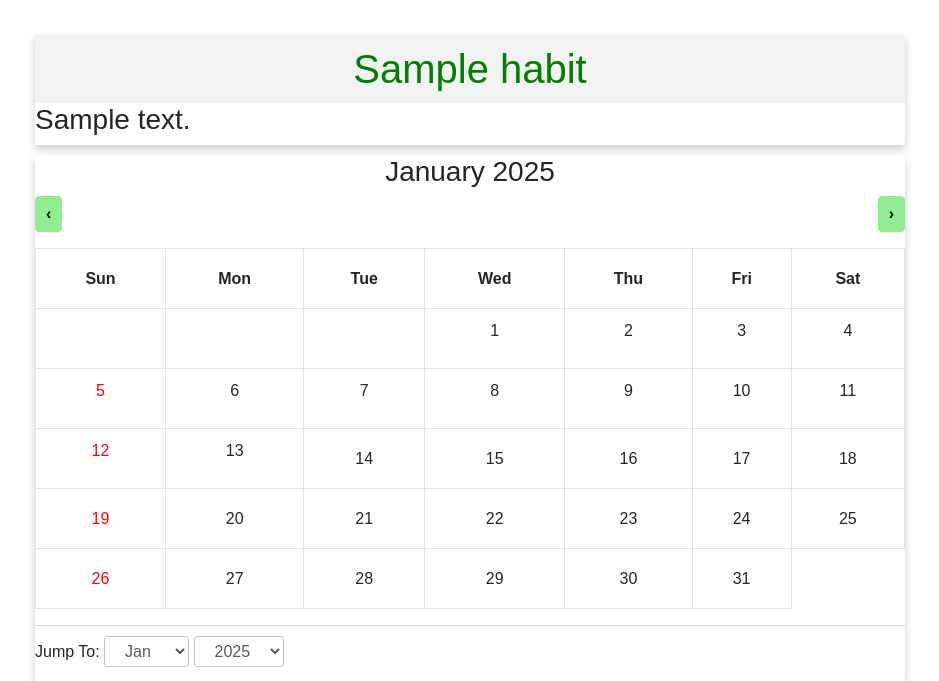
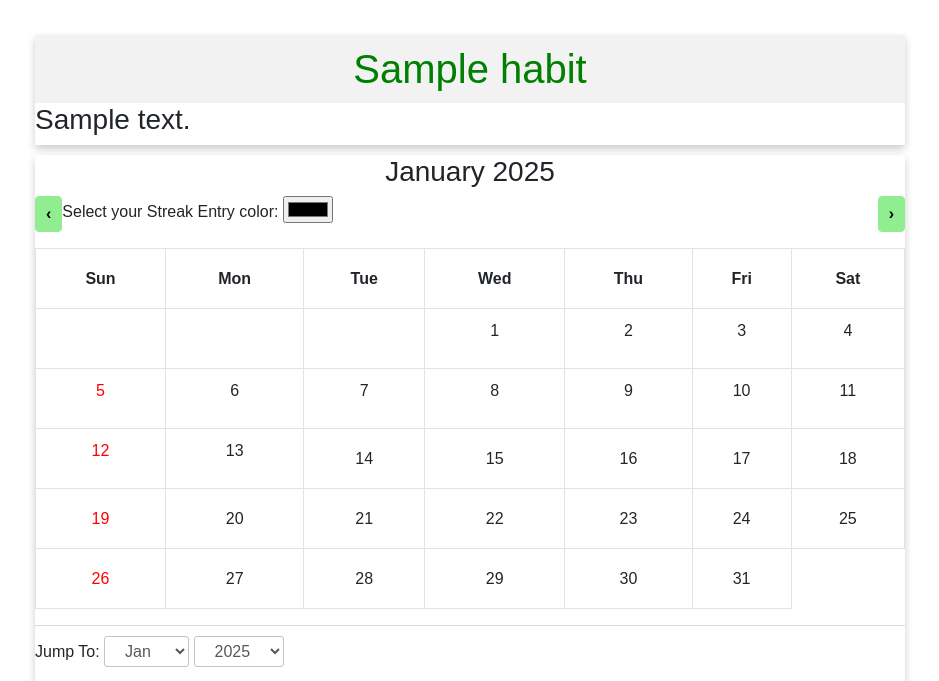
Before and after one commit to der-john/tryinghard, a Django app: page /trh/1/1/ in a window 1280 px wide. Shown: the part 56-737 px from the top of the page, without its empty margins (170-1109 px from the left). Run offline with Django 5.2, Linux system fonts and the light colour scheme; a user stored in the database is signed in; tables that the repository leaves empty hold one stand-in row (values such as "Sample post"); some libraries are stand-ins or nearby versions.

Commit message:
users may set colors of entries

```diff
--- a/trh/habits/models.py
+++ b/trh/habits/models.py
@@ -23,5 +23,6 @@ class Entry(models.Model):
     date = models.DateField("date of entry", default=timezone.now())
     entry_text = models.CharField(max_length=400, blank=True, default='')
     intensity = models.IntegerField(default=5, blank=True)
+    color = models.CharField(max_length=400, default='#008000')
     def __str__(self):
         return self.entry_text
--- a/trh/habits/templates/habits/detail.html
+++ b/trh/habits/templates/habits/detail.html
@@ -1,11 +1,13 @@
 <html>
 <head>
+	<meta charset="utf-8" />
+	<title>{{ habit.title }}</title>
     <link rel="stylesheet" href="https://cdn.jsdelivr.net/npm/bootstrap@4.0.0/dist/css/bootstrap.min.css" integrity="sha384-Gn5384xqQ1aoWXA+058RXPxPg6fy4IWvTNh0E263XmFcJlSAwiGgFAW/dAiS6JXm" crossorigin="anonymous">
     <link href="/static/g4g/css/cal-style.css" rel="stylesheet"/>
 </head>
 <body>
 	<nav class="navbar navbar-expand-lg navbar-light bg-light justify-content-between">
-		<a class="navbar-brand" href="/trh/{{u_id}}">MY STREAKS</a>
+		<a class="navbar-brand" href="/trh/{{u_id}}/">MY STREAKS</a>
 		<button class="navbar-toggler" type="button" data-toggle="collapse" data-target="#navbarNavAltMarkup" aria-controls="navbarNavAltMarkup" aria-expanded="false" aria-label="Toggle navigation">
 		  <span class="navbar-toggler-icon"></span>
 		</button>
@@ -38,6 +40,10 @@
 							onclick="previous()">
 						‹
 					</button>
+
+					<label for="favcolor">Select your Streak Entry color:</label>
+					<input type="color" id="entryColor" onChange="updateColor()"/>
+
 					<button id="next"
 							onclick="next()">
 						›
@@ -75,7 +81,8 @@
 	<script src="/static/bootstrap/js/bootstrap.js" type="text/javascript"></script>
 	<script type="text/javascript">
 
-		const entryDatesAsArr = JSON.parse('{{ entry_dates | escapejs }}');
+		const entryDatesArr = JSON.parse('{{ entry_dates | escapejs }}');
+		const entryColors = {{ entry_colors | safe }};
 
 		// Call the showCalendar function initially to display the calendar
 		window.addEventListener('DOMContentLoaded', function() {
@@ -89,11 +96,14 @@
 					days[dhead] + "'>" +
 					days[dhead] + "</th>";
 			}
-			$dataHead += "</tr>";
+			$dataHead += "</tr>"; // TODO: simplify
 
 			document.getElementById("thead-month").innerHTML = $dataHead;
 
 			monthAndYear = document.getElementById("monthAndYear");
+
+			color = decodeURIComponent('{{entry_color}}');
+			document.getElementById("entryColor").value = color;
 
 			showCalendar(currentMonth, currentYear);
 		});
@@ -172,6 +182,12 @@
 			showCalendar(currentMonth, currentYear);
 		}
 
+		function updateColor() {
+			const ec = document.getElementById("entryColor").value;
+			const inputs = document.getElementsByName("color");
+			inputs.forEach(f => f.value = encodeURIComponent(ec));
+		}
+
 		// Function to display the calendar
 		function showCalendar(month, year) {
 
@@ -187,6 +203,7 @@
 			const entryDates = getEntryDates();
 
 			let date = 1;
+			let k = 0;
 			for (let i = 0; i < 6; i++) {
 				let row = document.createElement("tr");
 				for (let j = 0; j < 7; j++) {
@@ -210,15 +227,19 @@
 									<input type="hidden" name="year" value="${year}"/>
 									<input type="hidden" name="month" value="${month + 1}"/>
 									<input type="hidden" name="day" value="${date}"/>
+									<input type="hidden" name="color" value="${color}"/>
 									<input type="submit" value="${date}"/>
-								</form>`; // TODO: make prettier
+								</form>`; // TODO: make prettier CSS-wise
 						} else {
 							cell.innerHTML = "<span>" + date + "</span>";
 						}
 
 						// Check if there are entries on this date
-						if (hasEntryOnDate(date, month, year, entryDates)) {
+						let entry = getEntryOnDate(date, month, year, entryDates);
+						if (entry != null) {
 							cell.classList.add("event-marker");
+							cell.setAttribute("style", "background-color: " + entryColors[k]);
+							k++;
 						}
 
 						row.appendChild(cell);
@@ -230,27 +251,25 @@
 		}
 
 		function getEntryDates() {
-
-			if (!entryDatesAsArr) {
+			if (!entryDatesArr) {
 				return [];
 			}
 
 			let entryDates = [];
-			entryDatesAsArr.forEach(element => {
+			entryDatesArr.forEach(element => {
 				entryDates.push(new Date(element[0], element[1] - 1, element[2]));
 			});
-
 			return entryDates;
 		}
 
-		// Function to check if there are events on a specific date
-		function hasEntryOnDate(date, month, year, entryDates) {
+		function getEntryOnDate(date, month, year, entryDates) {
 
 			let thisDate = new Date(year, month, date);
-			if (!!entryDates.find(entry => {return entry.getTime() == thisDate.getTime()})) {
-				return true;
+			let entry = entryDates.find(entry => {return entry.getTime() == thisDate.getTime()})
+			if (entry != null) {
+				return entry;
 			}
-			return false;
+			return null;
 		}
 
 		// Function to get the number of days in a month
--- a/trh/habits/views.py
+++ b/trh/habits/views.py
@@ -1,5 +1,5 @@
 import datetime
-import logging
+import urllib.parse
 
 from django.http import HttpResponse, Http404, HttpResponseRedirect, HttpResponseForbidden
 from django.shortcuts import redirect, render
@@ -40,8 +40,9 @@ def detail(request, u_id, h_id):
     try:
         nav_streak_list = Habit.objects.filter(user=request.user).exclude(id=h_id).order_by("-start_date")[:5]
         habit = Habit.objects.get(pk=h_id)
-        entries = Entry.objects.filter(habit=habit)
+        entries = Entry.objects.filter(habit=habit).order_by("date")
         entry_dates = [[e.date.year, e.date.month, e.date.day] for e in entries]
+        entry_colors = [e.color for e in entries]
     except Habit.DoesNotExist:
         raise Http404("Habit / Streak does not exist")
     return render(request, "habits/detail.html", {
@@ -49,8 +50,10 @@ def detail(request, u_id, h_id):
             "habit": habit,
             "nav_streak_list": nav_streak_list,
             "entry_dates": entry_dates,
+            "entry_colors": entry_colors,
             "yr": request.GET.get("yr"),
-            "mo": request.GET.get("mo")
+            "mo": request.GET.get("mo"),
+            "entry_color": request.GET.get("color")
         })
 
 
@@ -68,17 +71,23 @@ def setentry(request, u_id, h_id):
         month_str = request.POST["month"]
         day = int(request.POST["day"])
         e_date = datetime.date(int(year_str), int(month_str), day)
+
+        color = urllib.parse.unquote(request.POST["color"])
+
         entries = Entry.objects.filter(habit=habit).filter(date=e_date)
 
         if len(entries) == 0:
-            new_entry = Entry.objects.create(habit=habit, date=e_date)
+            new_entry = Entry.objects.create(habit=habit, date=e_date, color=color)
             Entry.save(new_entry)
         else:
             entries.delete()
 
     except Habit.DoesNotExist:
         raise Http404("Habit / Streak does not exist")
-    return HttpResponseRedirect("/trh/" + str(u_id) + "/" + str(h_id) + "?yr=" + year_str + "&mo=" + month_str)
+
+    color_param = urllib.parse.quote(color)
+    return HttpResponseRedirect(
+        "/trh/" + str(u_id) + "/" + str(h_id) + "?yr=" + year_str + "&mo=" + month_str + "&color=" + color_param)
 
 
 def create(request, u_id):
```
Also changed, not shown: trh/habits/migrations/0001_initial.py.
